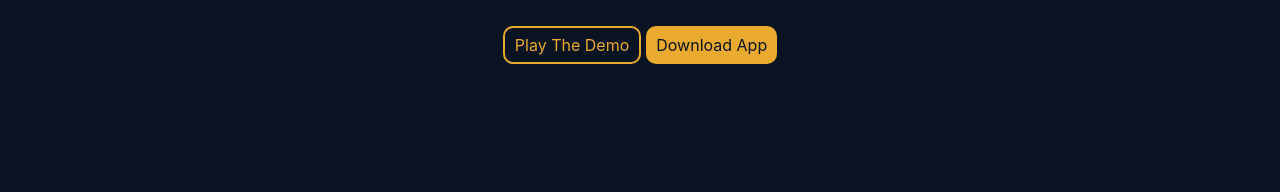
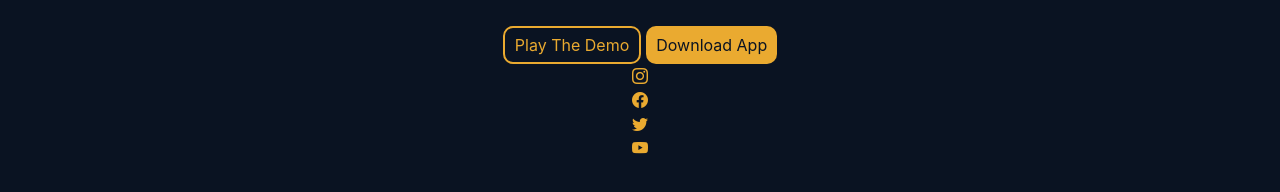
Before and after one commit to Carol254/chatBotApp, an Angular app: page / in a window 1280 px wide. Shown: the part 184-376 px from the top of the page. Built offline with nearby package versions, Linux system fonts and the light colour scheme.

Commit message:
few changes made

```diff
--- a/package.json
+++ b/package.json
@@ -18,6 +18,7 @@
     "@angular/platform-browser": "^16.0.0",
     "@angular/platform-browser-dynamic": "^16.0.0",
     "@angular/router": "^16.0.0",
+    "bootstrap-icons": "^1.11.1",
     "rxjs": "~7.8.0",
     "tslib": "^2.3.0",
     "zone.js": "~0.13.0"
--- a/src/app/home/home.component.css
+++ b/src/app/home/home.component.css
@@ -38,3 +38,14 @@
     padding: 5px 10px;
     cursor: pointer;
 }
+.content{
+    display: flex;
+    justify-content: space-evenly;
+}
+.app-icons{
+    display: flex;
+    flex-direction: column !important;
+}
+.app-icons i{
+    color: #eaaa30;
+}
--- a/src/app/home/home.component.html
+++ b/src/app/home/home.component.html
@@ -8,4 +8,14 @@
         <button class="btn-2">Download App</button>
     </div>
 
+    <div class="content">
+        <div class="app-icons">
+            <i class="bi bi-instagram"></i>
+            <i class="bi bi-facebook"></i>
+            <i class="bi bi-twitter"></i>
+            <i class="bi bi-youtube"></i>
+        </div>
+
+    </div>
+
 </div>
```
Also changed, not shown: 1 other file (tests, documents, lock files or other folders).
